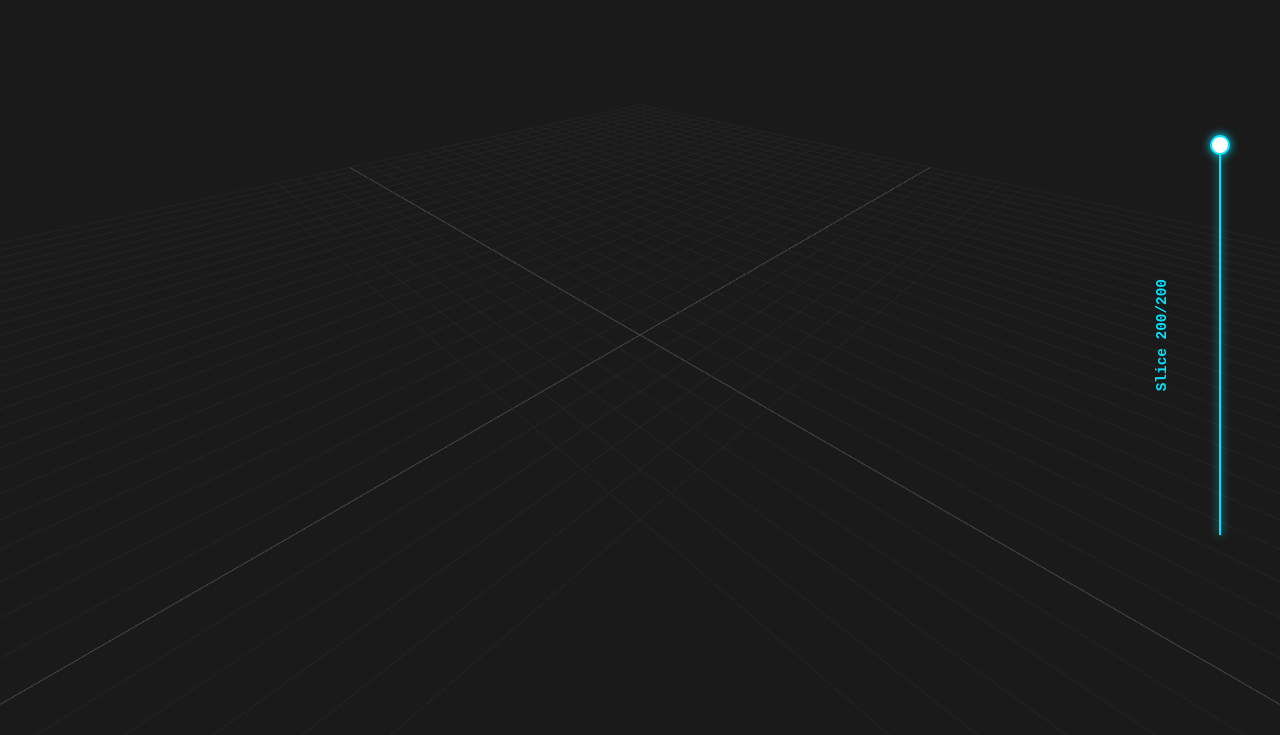
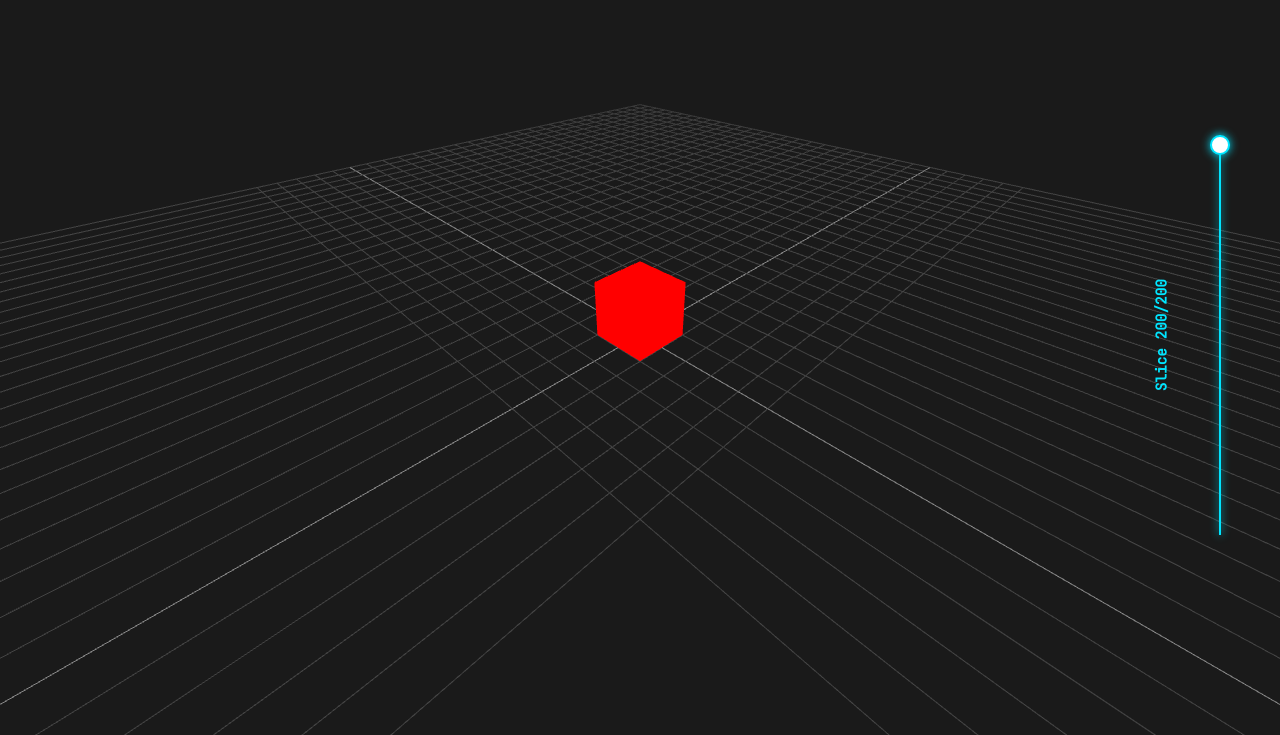
Before and after one commit to Noga212/BubblePrinter, a website built with Vite: page index.html in a window 1280 px wide. Shown: the part 65-800 px from the top of the page. Built offline with nearby package versions, Linux system fonts and the light colour scheme; animation ran at ten frames a second.

Commit message:
Add error logging and debug cube to diagnose missing graphics

```diff
--- a/index.html
+++ b/index.html
@@ -6,6 +6,18 @@
   <link rel="icon" type="image/svg+xml" href="/vite.svg" />
   <meta name="viewport" content="width=device-width, initial-scale=1.0" />
   <title>BubblePrinter</title>
+  <link rel="preconnect" href="https://fonts.googleapis.com">
+  <link rel="preconnect" href="https://fonts.gstatic.com" crossorigin>
+  <link href="https://fonts.googleapis.com/css2?family=Inter:wght@400;700&family=JetBrains+Mono:wght@400&display=swap"
+    rel="stylesheet">
+  <script>
+    window.onerror = function (msg, url, line, col, error) {
+      alert("Error: " + msg + "\nLine: " + line + "\nCol: " + col);
+    };
+    window.addEventListener('unhandledrejection', function (event) {
+      alert("Unhandled Rejection: " + event.reason);
+    });
+  </script>
 </head>
 
 <body>
--- a/main.js
+++ b/main.js
@@ -11,8 +11,15 @@ scene.background = new THREE.Color(0x1a1a1a); // Deep Void
 scene.fog = new THREE.Fog(0x1a1a1a, 20, 100);
 
 // Grid Helper (Cura Style)
-const gridHelper = new THREE.GridHelper(50, 50, 0x444444, 0x222222);
+const gridHelper = new THREE.GridHelper(50, 50, 0x888888, 0x444444);
 scene.add(gridHelper);
+
+// Debug Cube
+const geometry = new THREE.BoxGeometry(2, 2, 2);
+const material = new THREE.MeshBasicMaterial({ color: 0xff0000 });
+const cube = new THREE.Mesh(geometry, material);
+cube.position.y = 1;
+scene.add(cube);
 
 // Camera
 const camera = new THREE.PerspectiveCamera(75, window.innerWidth / window.innerHeight, 0.1, 1000);
```
